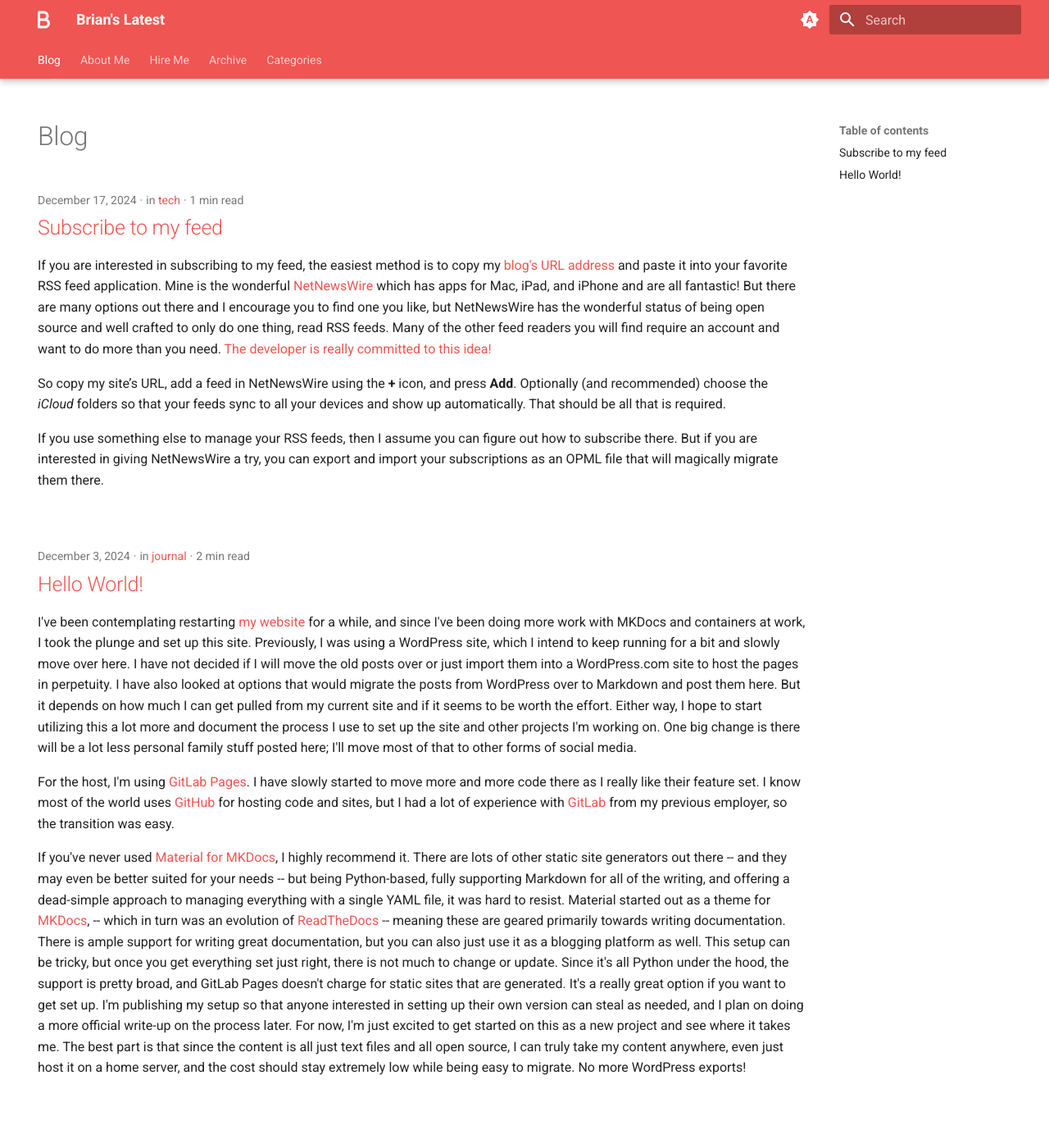
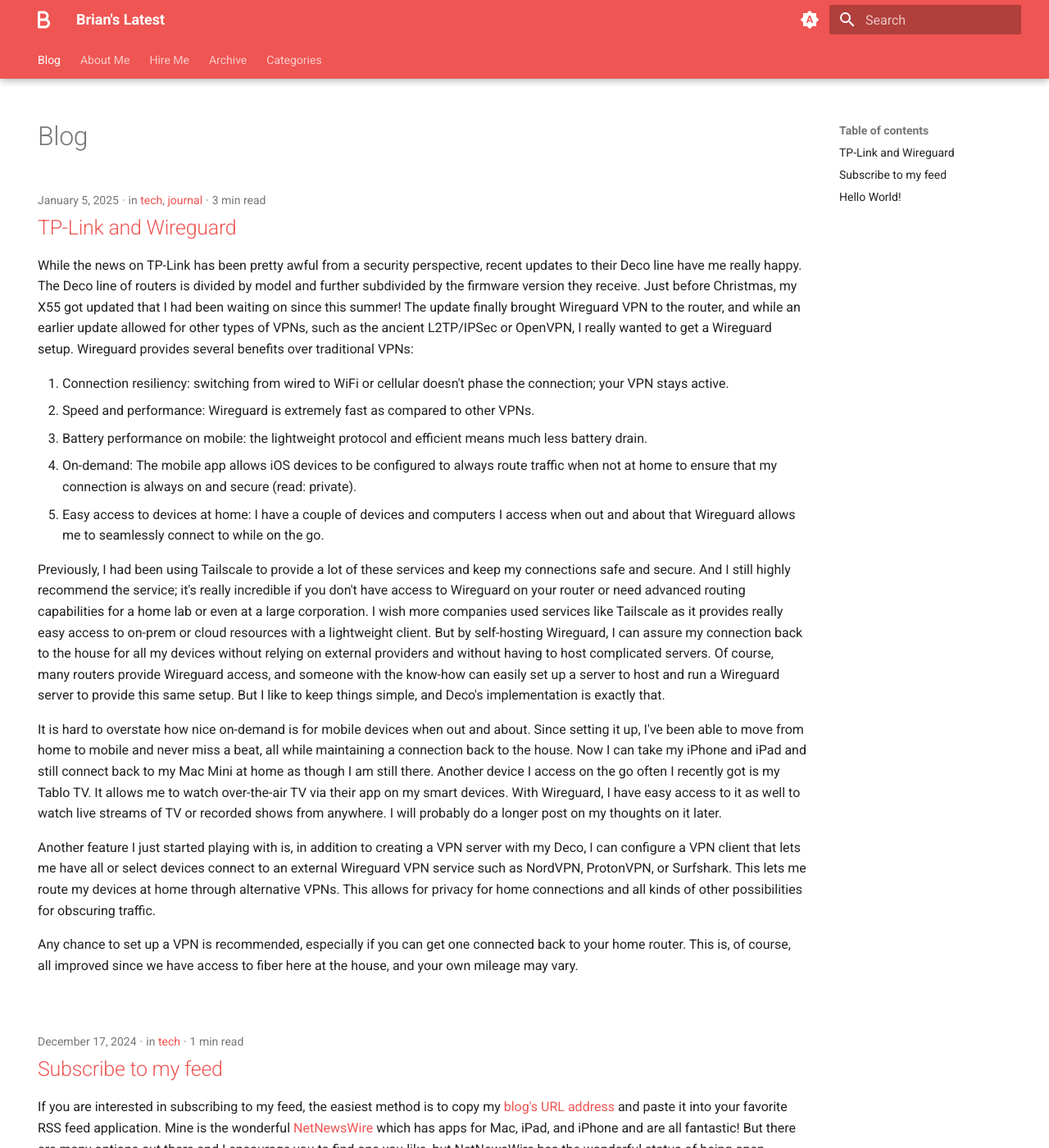
Before and after one commit to bmbufalo/bmbufalo, an MkDocs documentation site: the page built from docs/index.md, in a window 1280 px wide and 1400 px high. Shown: the whole window at 82% size. Built offline with MkDocs 1.6.1 and Material for MkDocs 9.7.7, drawn with Linux system fonts in a browser that asks for light colours.

Commit message:
corrected post and published

```diff
--- a/docs/posts/2025-01-04-tp-link-wireguard.md
+++ b/docs/posts/2025-01-04-tp-link-wireguard.md
@@ -9,24 +9,24 @@ tags:
   - meta
   - blog
 pin: false
-draft: true
+draft: false
 
 ---
 
 # TP-Link and Wireguard
 
-While the news on TP-Link has been pretty awful from a security perspective, recent updates to their Deco line have me really happy. The Deco line of routeres are divided by model and further subdivided by the firware version they recive. Just before Christmas my X55 got updated that I had been waiting on since this summer! The update finally brought Wireguard VPN to the router and while an earlier update allowed for other types of VPNs, such as the ancient L2TP/IPSec or OpenVPN, I really wanted to get a Wireguard setup. Wireguard provides several benefits over traditional VPNs:
+While the news on TP-Link has been pretty awful from a security perspective, recent updates to their Deco line have me really happy. The Deco line of routers is divided by model and further subdivided by the firmware version they receive. Just before Christmas, my X55 got updated that I had been waiting on since this summer! The update finally brought Wireguard VPN to the router, and while an earlier update allowed for other types of VPNs, such as the ancient L2TP/IPSec or OpenVPN, I really wanted to get a Wireguard setup. Wireguard provides several benefits over traditional VPNs:
 
-1. Connection resiliency: switching from wired to WiFi or cellular doesn't phase the connection, your VPN stays active.
+1. Connection resiliency: switching from wired to WiFi or cellular doesn't phase the connection; your VPN stays active.
 2. Speed and performance: Wireguard is extremely fast as compared to other VPNs.
 3. Battery performance on mobile: the lightweight protocol and efficient means much less battery drain.
 4. On-demand: The mobile app allows iOS devices to be configured to always route traffic when not at home to ensure that my connection is always on and secure (read: private).
-5. Easy access to devices at home: I have a couple devices and computers I access when out and about that Wireguard allows me to seamlessly connect to while on the go.
+5. Easy access to devices at home: I have a couple of devices and computers I access when out and about that Wireguard allows me to seamlessly connect to while on the go.
 
-Previously, I had been using Tailscale to provide a lot of these services and keep my connections safe and secure. And I still highly recommend the service, it's really increadible if you don't have access to Wireguard on your router or need advanced routing capabilities for a home lab or even at a large corporation. I wish more companies used services like Tailscale as it provides really easy access to on-prem or cloud resources with a lightweight client. But by self-hosting Wireguard, I can assure my connection back to the house for all my devices without relying on external providers and wihtout having to host complicated servers. Of course, many routers provide Wireguard acces and someone with the know-how can easily set up a server to host and run a Wireguard server to provide this same setup. But I like to keep things simple and Deco's implimentation is exactly that.
+Previously, I had been using Tailscale to provide a lot of these services and keep my connections safe and secure. And I still highly recommend the service; it's really incredible if you don't have access to Wireguard on your router or need advanced routing capabilities for a home lab or even at a large corporation. I wish more companies used services like Tailscale as it provides really easy access to on-prem or cloud resources with a lightweight client. But by self-hosting Wireguard, I can assure my connection back to the house for all my devices without relying on external providers and without having to host complicated servers. Of course, many routers provide Wireguard access, and someone with the know-how can easily set up a server to host and run a Wireguard server to provide this same setup. But I like to keep things simple, and Deco's implementation is exactly that.
 
-It is hard to overstate how nice on-demand is for mobile devices when out and about. Since setting it up, I've been able to move from home to mobile and never miss a beat all while maintaining connection back to the house. Now I can take my iPhone and iPad and still connect back to my Mac Mini at home as though I am still there. Another device I access on the go often I recently got is my Tablo TV. It allows me to watch over-the-air TV via their app on my smart devices. With Wireguard, I have easy access to it as well to watch live streams of TV or recorded shows from anywhere. I will probably do a longer post on my thoughts on it, later.
+It is hard to overstate how nice on-demand is for mobile devices when out and about. Since setting it up, I've been able to move from home to mobile and never miss a beat, all while maintaining a connection back to the house. Now I can take my iPhone and iPad and still connect back to my Mac Mini at home as though I am still there. Another device I access on the go often I recently got is my Tablo TV. It allows me to watch over-the-air TV via their app on my smart devices. With Wireguard, I have easy access to it as well to watch live streams of TV or recorded shows from anywhere. I will probably do a longer post on my thoughts on it later.
 
-Another feature I just started playing with is, in additon to creating a VPN Server with my Deco, I can configure a VPN client that lets me have all or select devices connect to an external Wireguard VPN service such as NordVPN, ProtonVPN, or Surfshark. This lets me route my devices at home through alternative VPNs. This allows for privacy for home connections and all kinds of other possibiliteis for obscuring traffic.
+Another feature I just started playing with is, in addition to creating a VPN server with my Deco, I can configure a VPN client that lets me have all or select devices connect to an external Wireguard VPN service such as NordVPN, ProtonVPN, or Surfshark. This lets me route my devices at home through alternative VPNs. This allows for privacy for home connections and all kinds of other possibilities for obscuring traffic.
 
-Any chance to set up a VPN is recommended, especially if you can get one connected back to your home router. This is, of course, all improved since we have access to fiber here at the house and your own milage may vary.
+Any chance to set up a VPN is recommended, especially if you can get one connected back to your home router. This is, of course, all improved since we have access to fiber here at the house, and your own mileage may vary.
```
